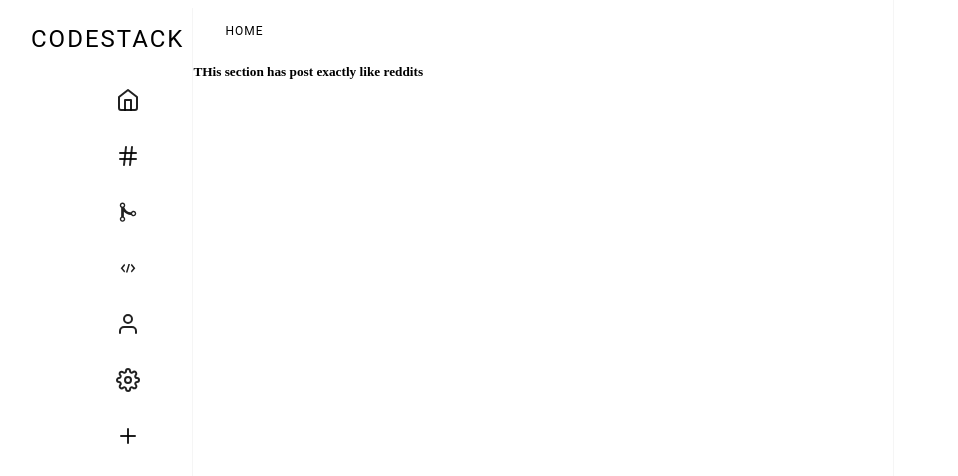
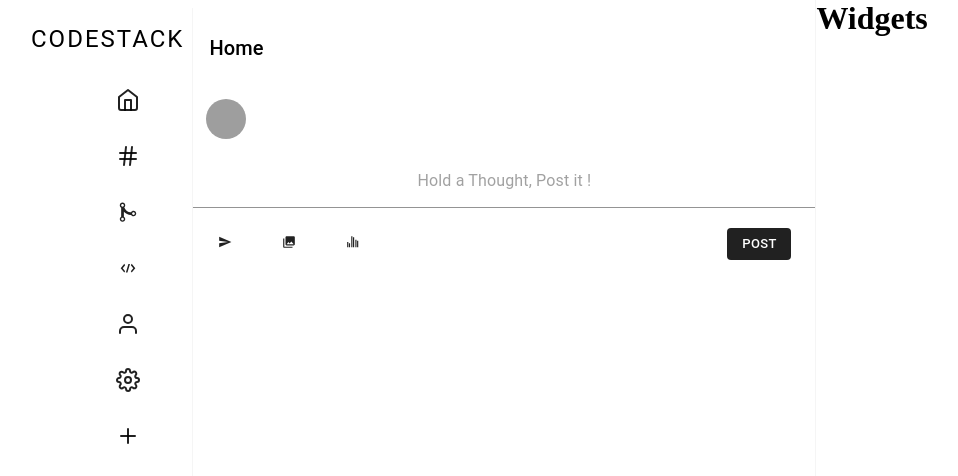
Before and after one commit to shreykoradia/unmaskdotpy, a React (Create React App) app: page /dashboard in a window 1280 px wide. Shown: the top 476 px of the page, without its empty margins (3-961 px from the left). Built offline with nearby package versions, Linux system fonts and the light colour scheme; no server answers; grey boxes are pictures that could not be loaded.

Commit message:
done till post.js

```diff
--- a/package.json
+++ b/package.json
@@ -3,11 +3,17 @@
   "version": "0.1.0",
   "private": true,
   "dependencies": {
+    "@material-ui/core": "^4.12.3",
+    "@material-ui/lab": "^4.0.0-alpha.60",
+    "@mui/material": "^5.3.0",
     "@testing-library/jest-dom": "^5.16.1",
     "@testing-library/react": "^12.1.2",
     "@testing-library/user-event": "^13.5.0",
+    "firebase": "^9.6.4",
     "react": "^17.0.2",
     "react-dom": "^17.0.2",
+    "react-icons": "^4.3.1",
+    "react-router-dom": "^6.2.1",
     "react-scripts": "5.0.0",
     "web-vitals": "^2.1.4"
   },
--- a/src/App.js
+++ b/src/App.js
@@ -5,6 +5,7 @@ import Login from './component/Login/Login.jsx'
 import Signup from './component/Signup/Signup'
 import { AuthProvider } from './contexts/AuthContext'
 import Dashboard from './component/Dashboard/Dashboard'
+
 
 function App() {
     return (
--- a/src/component/Dashboard/Dashboard.js
+++ b/src/component/Dashboard/Dashboard.js
@@ -1,6 +1,7 @@
 import React from 'react'
 import Sidebar from './Sidebar/Sidebar'
 import Feed from './Feed/Feed'
+import Widgets from './Widgets/Widgets'
 import "./dashboard.css"
 
 function Dashboard() {
@@ -13,6 +14,8 @@ function Dashboard() {
                 <Feed />
 
             {/*  App documentation or widget  */}
+                <Widgets />
+
             </div>
         </>
     )
--- a/src/component/Dashboard/Feed/Feed.jsx
+++ b/src/component/Dashboard/Feed/Feed.jsx
@@ -1,6 +1,11 @@
-import React from 'react';
+import React, {useState , useEffect} from 'react';
 import {Typography} from '@material-ui/core'
 import './feed.css'
+import Postbox from './Postbox';
+import Post from '../Post/Post.js'
+import db from '../../../firebase'
+import { collection } from "firebase/firestore";
+
 
 function Feed() {
   return (
@@ -8,14 +13,13 @@ function Feed() {
     <div className="feed">
     {/* header */}
     <div className="header">
-    <Typography paragraph={false} align="left" gutterBottom={true} variant="overline" noWrap={false}>Home</Typography>
+    <Typography paragraph={false} align="left" gutterBottom={true} variant="h6" noWrap={true}>Home</Typography>
     </div>
 
     {/* Post box for Q&A */}
+      <Postbox />
+     {/* Posts  */}
 
-
-    {/* Posts  */}
-      <h5>THis section has post exactly like reddits</h5>
     {/* Posts  */}
     {/* Posts  */}
     {/* Posts  */}
--- /dev/null
+++ b/src/component/Dashboard/Feed/Postbox.js
@@ -0,0 +1,49 @@
+import React from 'react';
+import { Avatar , Button , Box , TextField  ,makeStyles} from '@material-ui/core';
+import './postbox.css'
+import { RiBarChartGroupedLine } from "react-icons/ri";
+import { MdSend} from "react-icons/md";
+import { MdCollections} from "react-icons/md";
+
+const useStyles = makeStyles({
+    root: {
+            border: 0,
+            background: '#212121',
+            color: 'white',
+            '&:hover':{
+                background: '#212121',
+                variant:'raised'
+            },
+            padding: "1px",
+            height:'2rem',
+            width:'4rem',
+            margin:'1rem'
+    },
+
+
+});
+
+function Postbox() {
+    const classes = useStyles();
+  return (
+            <>
+                    <div className='postBox'>
+                    <Box
+                        sx={{
+                        width: 800,
+                        maxWidth: '100%',
+                        }}
+                    >
+                    <Avatar className="avatar" src ="#"  />
+                    <TextField placeholder='Hold a Thought, Post it !'  fullWidth id="fullWidth" />
+                    <Button variant='text' type='submit'><MdSend /></Button>
+                    <Button variant='text' type='submit'><MdCollections /></Button>
+                    <Button variant='text' type='submit'>< RiBarChartGroupedLine /></Button>
+                    <Button id="button2" variant="outlined" type='submit'size='small' className={classes.root}>Post</Button>
+                     </Box>
+                    </div>
+        </>
+  )
+}
+
+export default Postbox;
--- a/src/component/Dashboard/Feed/feed.css
+++ b/src/component/Dashboard/Feed/feed.css
@@ -13,11 +13,11 @@
   }
 
 .header{
-
+    margin-top: 1rem;
     position: sticky;
     top: 0;
     /* background-color: white; */
     z-index: 100;
     border:1px solid none ;
-    padding: 1rem 2rem;
+    padding: 1rem 1rem;
 }
--- /dev/null
+++ b/src/component/Dashboard/Feed/postbox.css
@@ -0,0 +1,23 @@
+.postBox{
+    margin: 0%;
+}
+
+#fullWidth{
+    padding:2%;
+    margin: 1%;
+    text-align: center;
+    cursor: pointer;
+}
+
+.avatar{
+    margin: 2%;
+}
+#button{
+    margin-top: 20px !important;
+    margin-left: 0.8rem !important;
+
+}
+#button2{
+    margin-top: 20px !important;
+    margin-left: 55%;
+}
--- /dev/null
+++ b/src/component/Dashboard/Post/Post.css
@@ -0,0 +1,46 @@
+.post {
+    display: flex;
+    align-items: flex-start;
+    border-bottom: 1px solid var(--twitter-background);
+    padding-bottom: 10px;
+  }
+
+  .post__body {
+    flex: 1;
+    padding: 10px;
+  }
+
+  .post__body > img {
+    border-radius: 20px;
+  }
+
+  .post__footer {
+    display: flex;
+    justify-content: space-between;
+    margin-top: 20px;
+  }
+
+  .post__headerDescription {
+    margin-bottom: 10px;
+    font-size: 15px;
+  }
+
+  .post__headerText > h3 {
+    font-size: 15px;
+    margin-bottom: 5px;
+  }
+
+  .post__badge {
+    font-size: 14px !important;
+    color: var(--twitter-color);
+  }
+
+  .post__headerSpecial {
+    font-weight: 600;
+    font-size: 12px;
+    color: gray;
+  }
+
+  .post__avatar {
+    padding: 20px;
+  }
--- /dev/null
+++ b/src/component/Dashboard/Post/Post.js
@@ -0,0 +1,48 @@
+import React, { forwardRef } from "react";
+import "./Post.css";
+import { Avatar } from "@material-ui/core";
+import { MdBookmark } from "react-icons/md";
+import { MdThumbUpOffAlt } from "react-icons/md";
+import { MdThumbDownOffAlt } from "react-icons/md";
+import { MdShortcut } from "react-icons/md";
+import { RiMedal2Line } from "react-icons/ri";
+
+
+
+
+const Post = forwardRef(
+  ({ displayName, username, verified, text, image, avatar }, ref) => {
+    return (
+      <div className="post" ref={ref}>
+        <div className="post__avatar">
+          <Avatar src={avatar} />
+        </div>
+        <div className="post__body">
+          <div className="post__header">
+            <div className="post__headerText">
+              <h3>
+                {displayName}{" "}
+                <span className="post__headerSpecial">
+                  {verified && <RiMedal2Line className="post__badge" />} @
+                  {username}
+                </span>
+              </h3>
+            </div>
+            <div className="post__headerDescription">
+              <p>{text}</p>
+            </div>
+          </div>
+          <img src={image} alt="" />
+          <div className="post__footer">
+            <MdBookmark fontSize="small" />
+            < MdThumbUpOffAlt fontSize="small" />
+            < MdThumbDownOffAlt fontSize="small" />
+            < MdShortcut fontSize="small" />
+          </div>
+        </div>
+      </div>
+    );
+  }
+);
+
+export default Post;
--- /dev/null
+++ b/src/component/Dashboard/Widgets/Widgets.jsx
@@ -0,0 +1,12 @@
+import React from 'react';
+
+function Widgets() {
+  return(
+   <>
+    <h1>Widgets</h1>
+
+   </>
+   );
+}
+
+export default Widgets;
--- a/src/component/Signup/Signup.js
+++ b/src/component/Signup/Signup.js
@@ -60,7 +60,7 @@ function Signup() {
         setLoading(true);
         setError("");
         await signup(emailRef.current.value, passwordRef.current.value);
-        navigate("/Dashboard")
+        navigate("/dashboard")
       } catch(err){
         console.log(err)
         setError("Failed to create an account")
--- a/src/firebase.js
+++ b/src/firebase.js
@@ -1,22 +1,49 @@
+// // Import the functions you need from the SDKs you need
+// import { initializeApp } from "firebase/app";
+// // TODO: Add SDKs for Firebase products that you want to use
+// // https://firebase.google.com/docs/web/setup#available-libraries
+// import {getAuth} from "firebase/auth"
+// // Your web app's Firebase configuration
+// const firebaseConfig = {
+//      apiKey: process.env.REACT_APP_FIREBASE_API_KEY,
+//      authDomain: process.env.REACT_APP_FIREBASE_AUTH_DOMAIN,
+//      projectId: process.env.REACT_APP_FIREBASE_PROJECT_ID,
+//      storageBucket: process.env.REACT_APP_FIREBASE_STORAGE_BUCKET,
+//      messagingSenderId: process.env.REACT_APP_FIREBASE_MESSAGING_SENDER_ID,
+//      appId: process.env.REACT_APP_FIREBASE_APP_ID
+// };
+
+// // Initialize Firebase
+// const app = initializeApp(firebaseConfig);
+// export const auth = getAuth(app);
+
+// export default app
+
+// //>>>>>>> firebasefeature
+
 // Import the functions you need from the SDKs you need
+
 import { initializeApp } from "firebase/app";
+import {getAuth} from "firebase/auth"
+import { getFirestore } from "firebase/firestore"
+import {getDatabase} from 'firebase/database'
 // TODO: Add SDKs for Firebase products that you want to use
 // https://firebase.google.com/docs/web/setup#available-libraries
-import {getAuth} from "firebase/auth"
+
 // Your web app's Firebase configuration
 const firebaseConfig = {
-   apiKey: process.env.REACT_APP_FIREBASE_API_KEY,
-     authDomain: process.env.REACT_APP_FIREBASE_AUTH_DOMAIN,
-     projectId: process.env.REACT_APP_FIREBASE_PROJECT_ID,
-     storageBucket: process.env.REACT_APP_FIREBASE_STORAGE_BUCKET,
-     messagingSenderId: process.env.REACT_APP_FIREBASE_MESSAGING_SENDER_ID,
-     appId: process.env.REACT_APP_FIREBASE_APP_ID
+  apiKey: "AIzaSyCjO7XPDUGa98VoCLEOtwAWquURM12G3xc",
+  authDomain: "hackathon-dev-5fba1.firebaseapp.com",
+  projectId: "hackathon-dev-5fba1",
+  storageBucket: "hackathon-dev-5fba1.appspot.com",
+  messagingSenderId: "259770492842",
+  appId: "1:259770492842:web:9522ae92b29a397a5c6dd3",
+  databaseURL : "https://hackathon-dev-5fba1-default-rtdb.firebaseio.com/"
 };
+// Initialize Firebase
+ export const app = initializeApp(firebaseConfig);
+export const auth = getAuth(app);
+ const db = getDatabase(app);
+ export default db
 
-// Initialize Firebase
-const app = initializeApp(firebaseConfig);
-export const auth = getAuth(app);
-
-export default app
-
-//>>>>>>> firebasefeature
+// this project is going to be delted so do not worry API KEYS WONT MATTER
```
Also changed, not shown: 1 other file (tests, documents, lock files or other folders).
